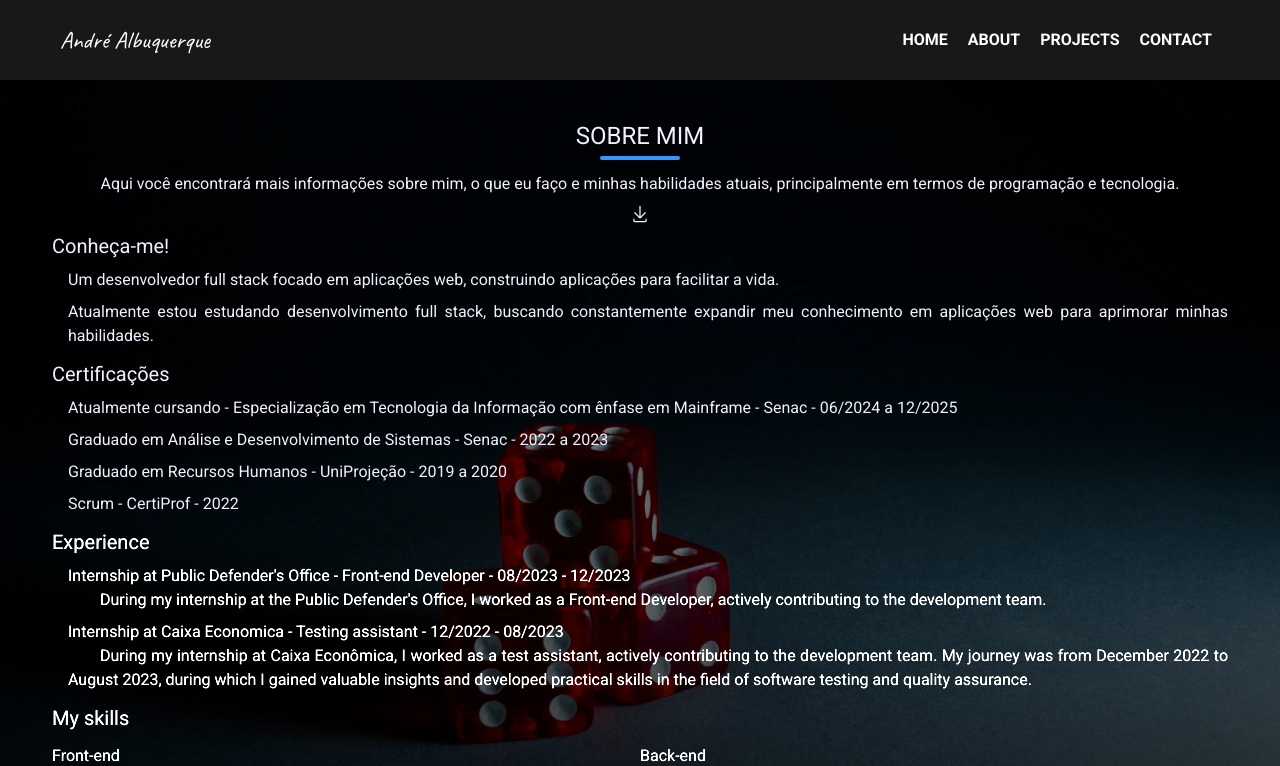
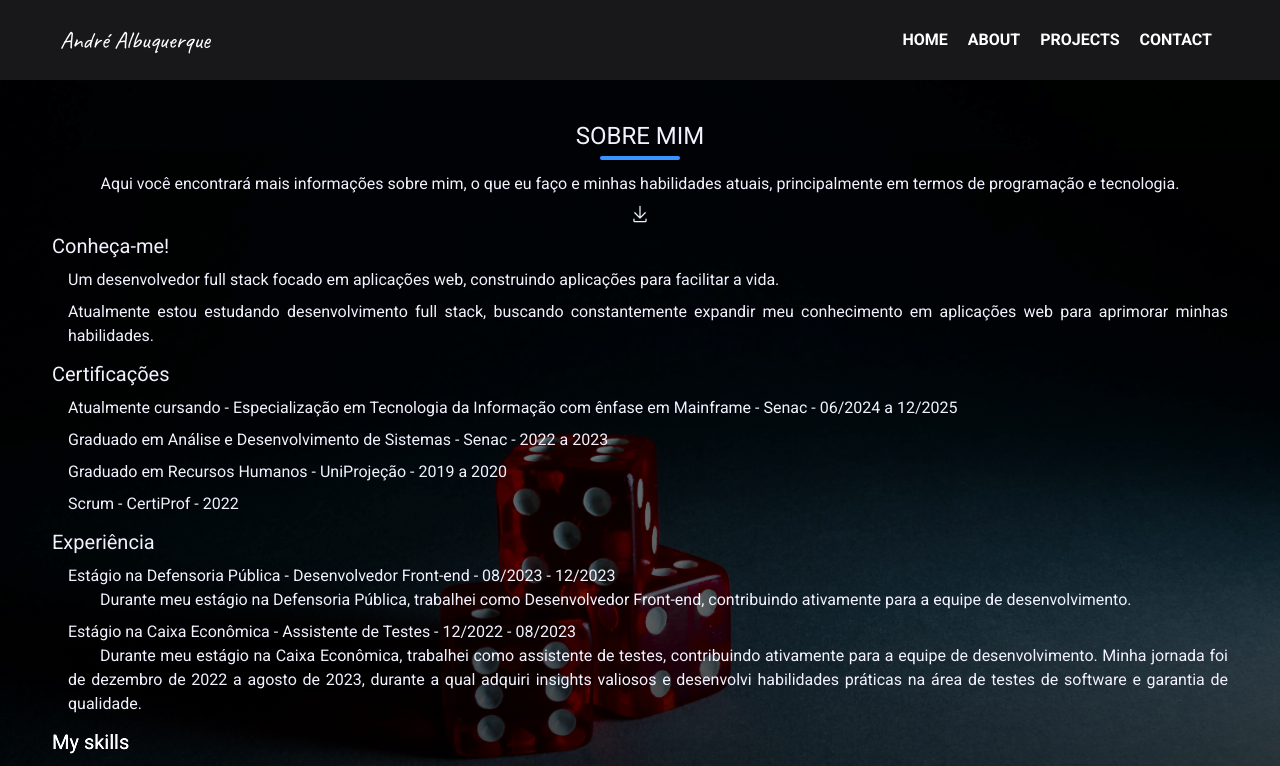
Before and after one commit to andre-albuquerque01/Portfolio_v2, a Next.js app: page /about in a window 1280 px wide. Shown: the top 766 px of the page. Built offline with nearby package versions, Linux system fonts and the light colour scheme.

Commit message:
feat: update component

```diff
--- a/src/components/experience.tsx
+++ b/src/components/experience.tsx
@@ -1,28 +1,29 @@
 /* eslint-disable react/no-unescaped-entities */
 export const Experience = () => {
   return (
-    <div className="text-white text-justify space-x-4 space-y-2 mt-3">
-      <h1 className="text-xl">Experience</h1>
+    <div className="text-zinc-400 text-justify space-x-4 space-y-2 mt-3">
+      <h1 className="text-xl">Experiência</h1>
       <div className="space-x-8">
         <p>
-          Internship at Public Defender's Office - Front-end Developer - 08/2023
-          - 12/2023
+          Estágio na Defensoria Pública - Desenvolvedor Front-end - 08/2023 -
+          12/2023
         </p>
         <span>
-          During my internship at the Public Defender's Office, I worked as a
-          Front-end Developer, actively contributing to the development team.
+          Durante meu estágio na Defensoria Pública, trabalhei como
+          Desenvolvedor Front-end, contribuindo ativamente para a equipe de
+          desenvolvimento.
         </span>
       </div>
       <div className="space-x-8">
         <p>
-          Internship at Caixa Economica - Testing assistant - 12/2022 - 08/2023
+          Estágio na Caixa Econômica - Assistente de Testes - 12/2022 - 08/2023
         </p>
         <span>
-          During my internship at Caixa Econômica, I worked as a test assistant,
-          actively contributing to the development team. My journey was from
-          December 2022 to August 2023, during which I gained valuable insights
-          and developed practical skills in the field of software testing and
-          quality assurance.
+          Durante meu estágio na Caixa Econômica, trabalhei como assistente de
+          testes, contribuindo ativamente para a equipe de desenvolvimento.
+          Minha jornada foi de dezembro de 2022 a agosto de 2023, durante a qual
+          adquiri insights valiosos e desenvolvi habilidades práticas na área de
+          testes de software e garantia de qualidade.
         </span>
       </div>
     </div>
```
